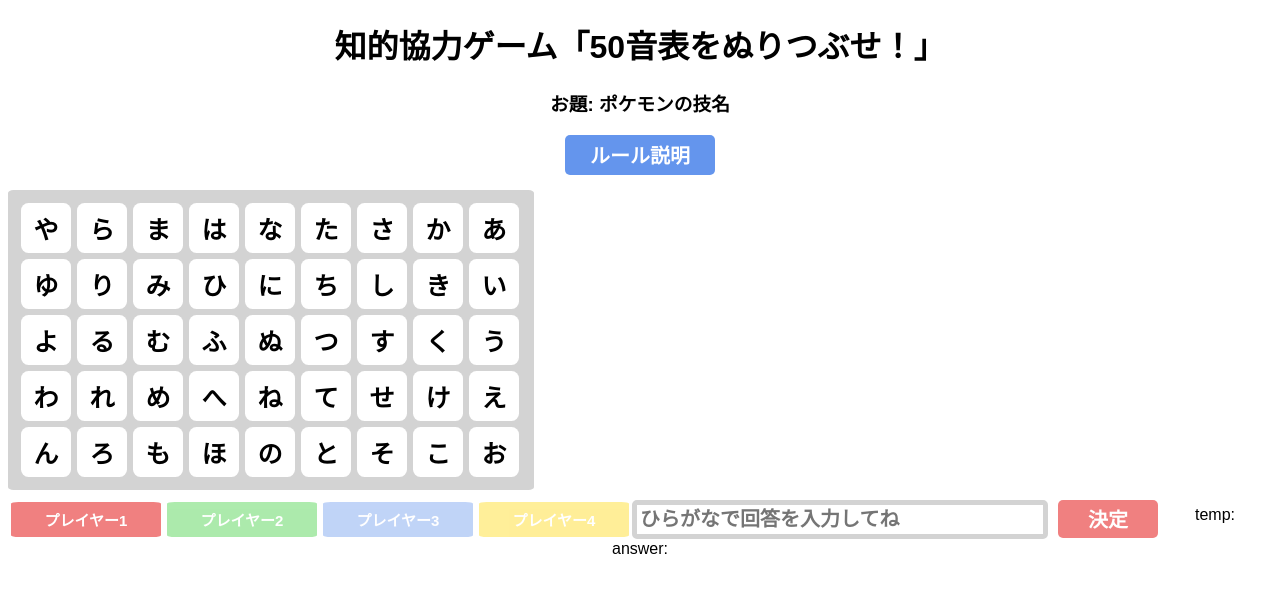
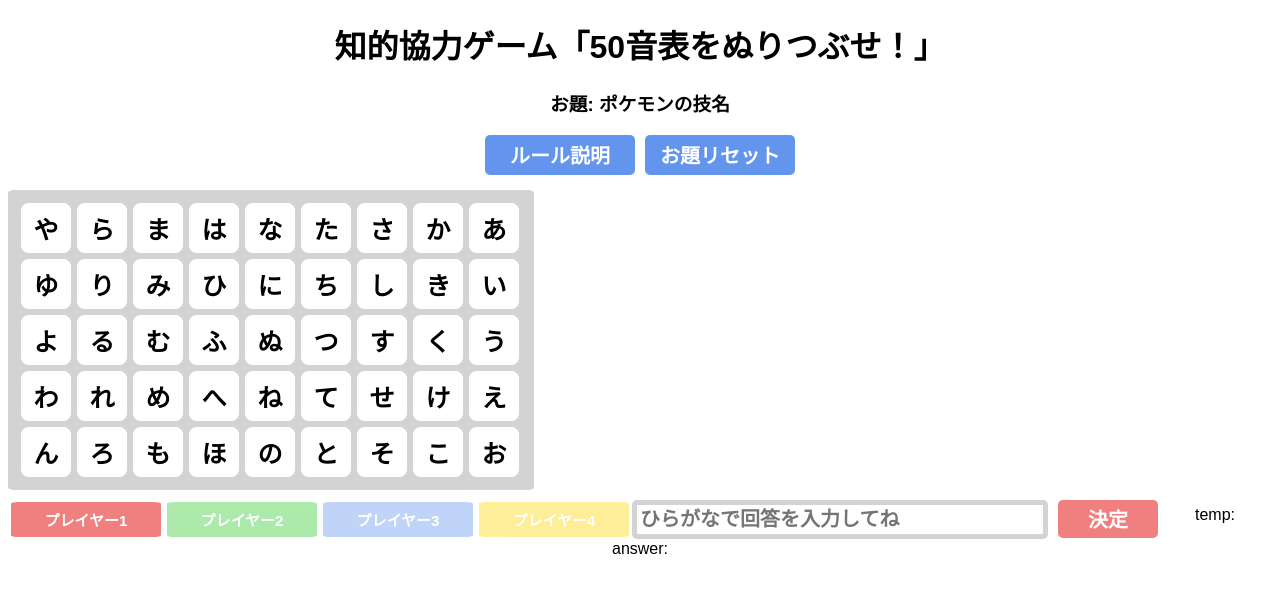
Before and after one commit to NiboshiDaifuku/50on_game, a React (Create React App) app: page / in a window 1280 px wide. Shown: the top 592 px of the page. Built offline with nearby package versions, Linux system fonts and the light colour scheme.

Commit message:
回答入力時にお題が勝手に更新される問題を修正＆お題リセットボタン追加 #4

```diff
--- a/src/App.js
+++ b/src/App.js
@@ -20,6 +20,12 @@ export default function App() {
   const [showRuleFlag, setShowRuleModal] = useState(false);
   const showRuleModal = () => {
     setShowRuleModal(true);
+  };
+
+  // お題リセットボタン
+  const [gameTheme, setGameTheme] = useState(getGameTheme());
+  const resetGameTheme = () => {
+    setGameTheme(getGameTheme());
   };
 
   // プレイヤー情報
@@ -54,9 +60,12 @@ export default function App() {
   return (
     <div className="App">
       <h1>知的協力ゲーム「50音表をぬりつぶせ！」</h1>
-      <h3>お題: {getGameTheme()}</h3>
+      <h3>お題: {gameTheme}</h3>
       <button className="button-rule" onClick={showRuleModal}>
         ルール説明
+      </button>
+      <button className="button-rule" onClick={resetGameTheme}>
+        お題リセット
       </button>
       <Tiles />
       <Player
--- a/src/css/App.scss
+++ b/src/css/App.scss
@@ -9,7 +9,7 @@
   color: white;
   font-size: 20px;
   font-weight: bold;
-  margin-bottom: 15px;
+  margin: 0px 5px 15px 5px;
   border: solid 0px;
   border-radius: 5px;
   background-color: cornflowerblue;
```
